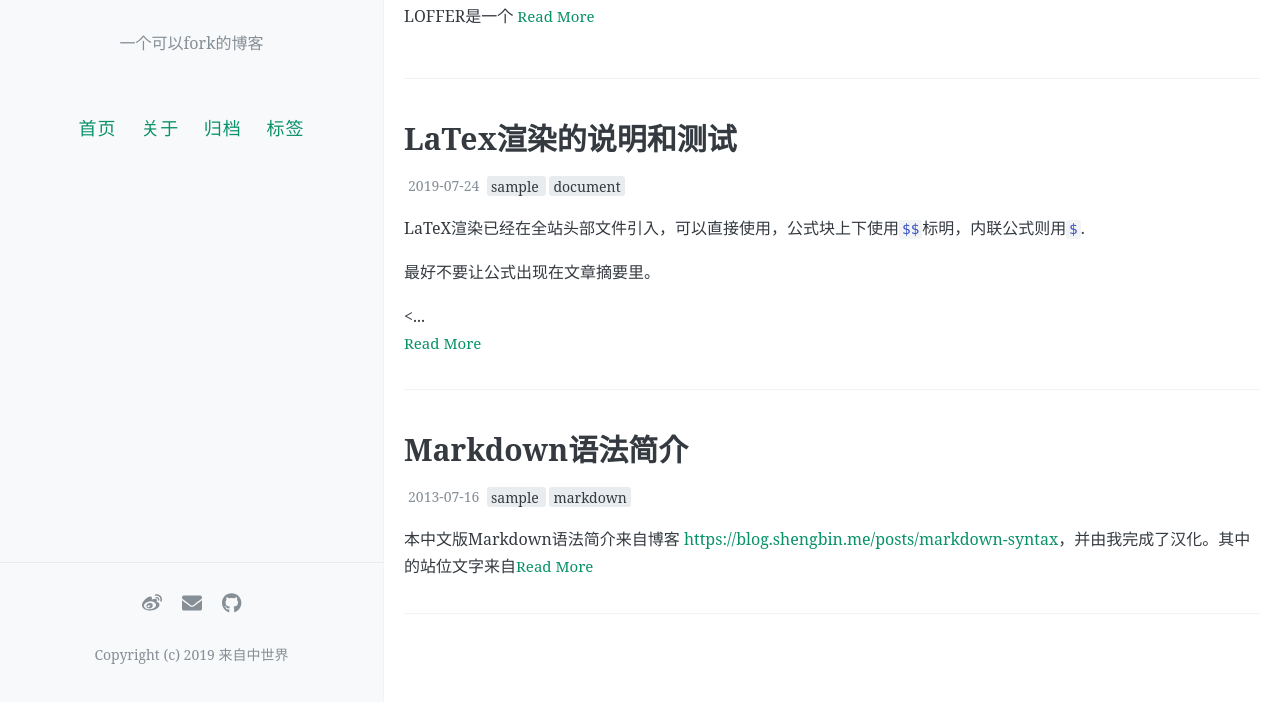
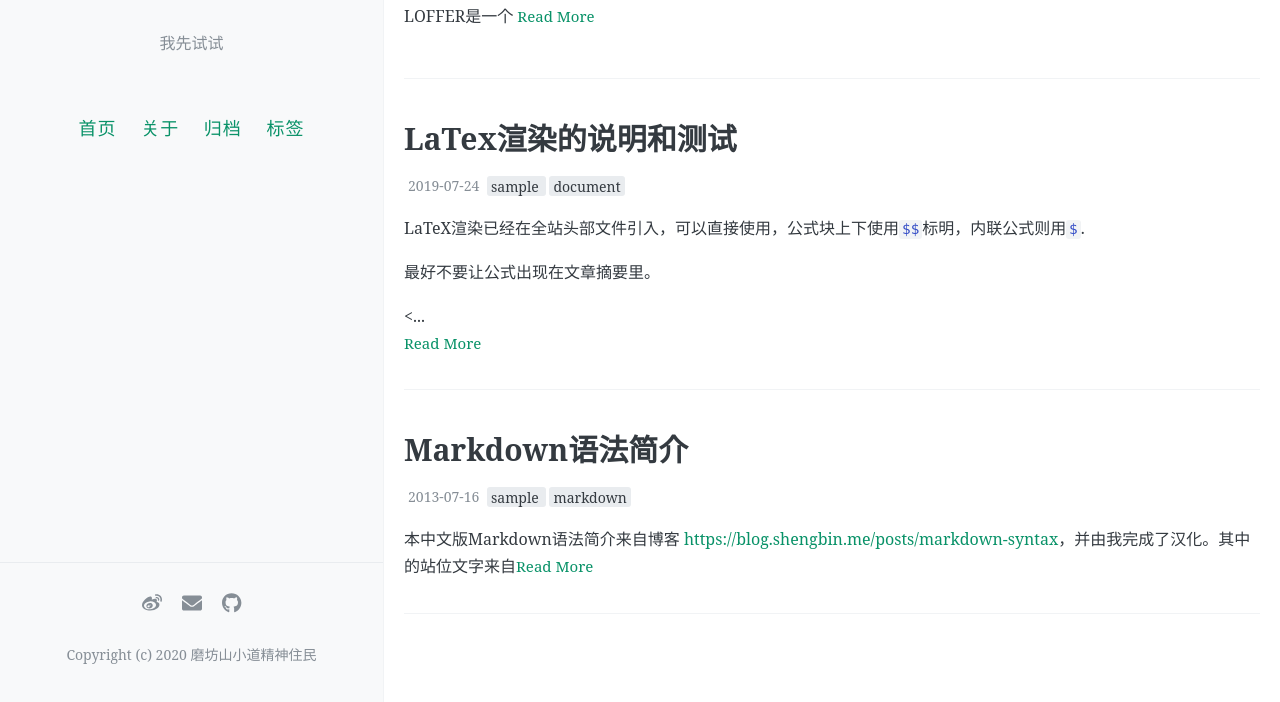
Before and after one commit to archerdominique/LOAFER, a Jekyll site: the page built from index.html, in a window 1280 px wide and 1037 px high. Shown: the part 335-1037 px from the top of the window. Built offline with Jekyll 4.4.1, drawn with Linux system fonts in a browser that asks for light colours; the list of posts is cut into pages by our own code; comment, search, counter and statistics services are not loaded.

Commit message:
Update _config.yml

```diff
--- a/_config.yml
+++ b/_config.yml
@@ -7,8 +7,8 @@
 # 井号后面的文字是说明文档，不会被程序读取。
 
 # 描述/签名
-name: LOFFER
-description: 一个可以fork的博客
+name: LOAFER
+description: 我先试试
 
 # 输入你的网站域名（如果你没有添加自己的域名，而是直接用GitHub pages分配的域名的话可以省略）
 url:
@@ -16,7 +16,7 @@ url:
 # 添加你的博客的二级域名，一般来说是你的repository名
 # 如果你的博客的URL是：(http://yourusername.github.io/repository-name)
 # 那么就写成 "/repository-name"
-baseurl: /LOFFER
+baseurl: /LOAFER
 
 
 #
@@ -66,7 +66,7 @@ footer-links:
   youtube: # channel/<your_long_string> or user/<user-name>
 
 # 站点页脚的文字
-footer-text: Copyright (c) 2019 来自中世界
+footer-text: Copyright (c) 2020 磨坊山小道精神住民
 
 #
 # 评论，注意，请不要同时添加多种不同的评论区
```
